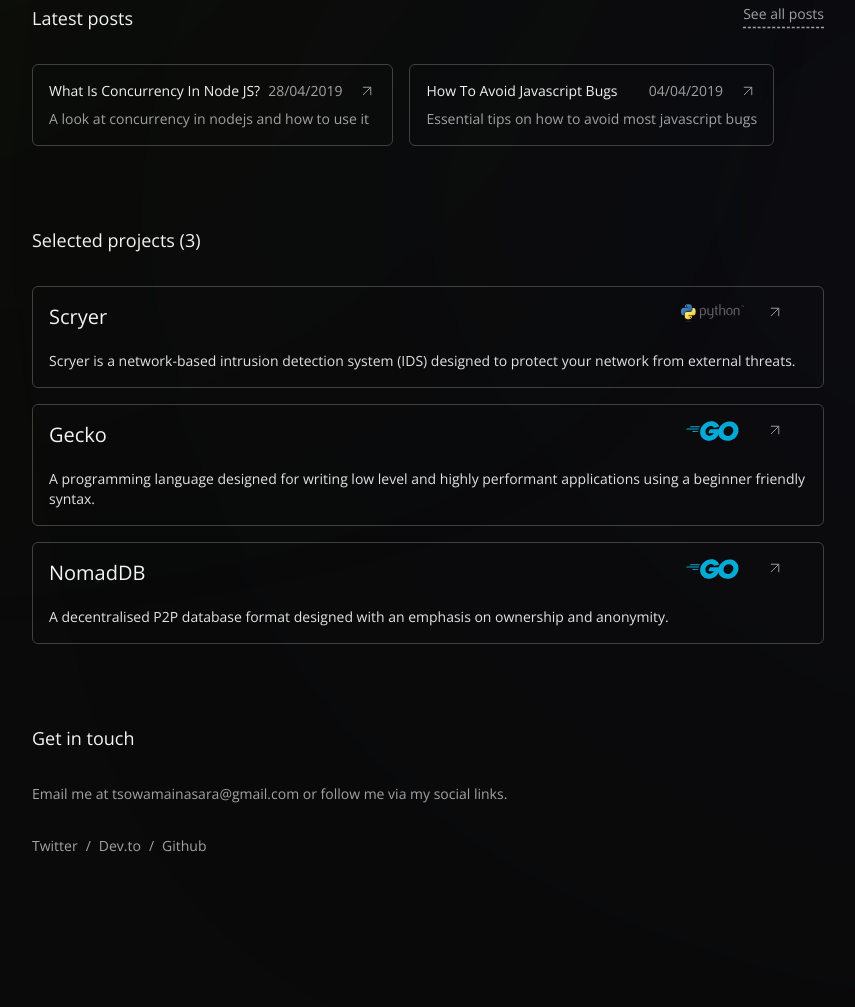
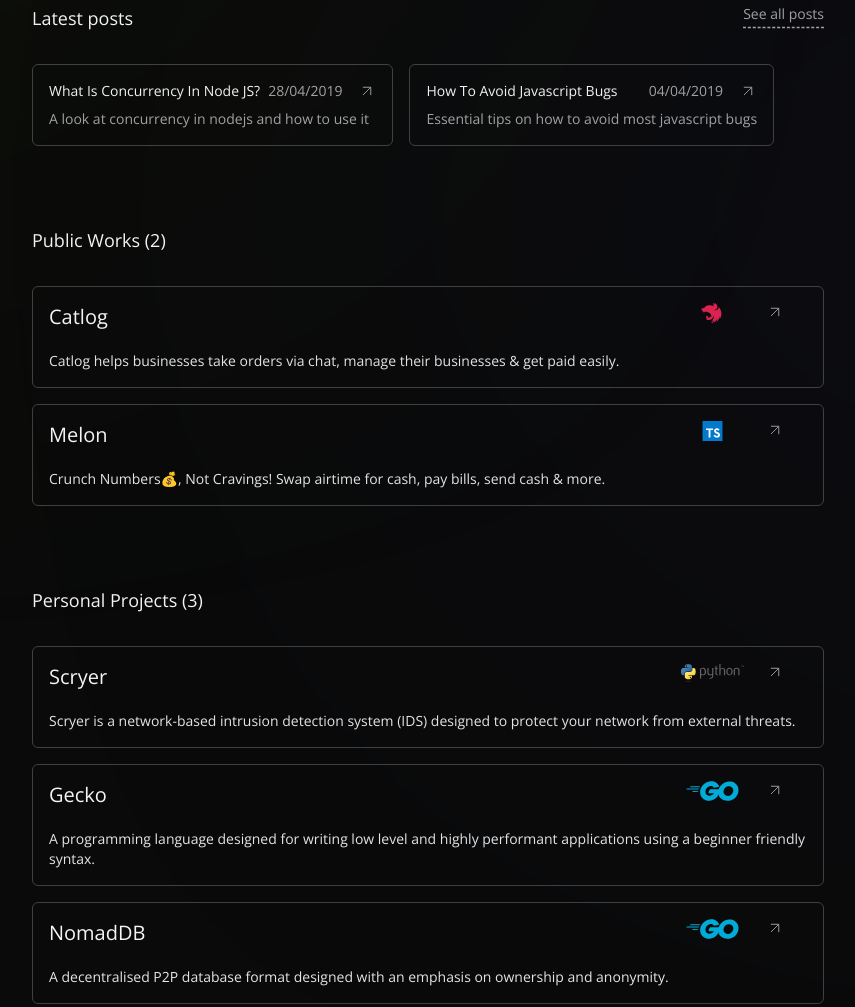
Before and after one commit to neutrino2211/neutrino2211.github.io, an Astro site: page / in a window 1280 px wide. Shown: the part 432-1439 px from the top of the page, without its empty margins (212-1067 px from the left). Before the commit the page ends 1352 px from the top, so only its background shows below. Built offline with nearby package versions, Linux system fonts and the light colour scheme; Astro itself is replaced by a stand-in of ours; some packages are replaced by stand-ins of ours; a web font is replaced by a local one.

Commit message:
Updated works

```diff
--- a/src/data/presentation.ts
+++ b/src/data/presentation.ts
@@ -16,7 +16,7 @@ const presentation: Presentation = {
   title: "Hi, I’m Mainasara 👋",
   profile: "https://res.cloudinary.com/practicaldev/image/fetch/s--sqLLTrfj--/c_fill,f_auto,fl_progressive,h_640,q_auto,w_640/https://dev-to-uploads.s3.amazonaws.com/uploads/user/profile_image/134911/76ef9492-59b9-4126-a757-7a2d64b12cec.jpeg",
   description:
-    "Hello, i'm a *backend developer* with over *4 years* of experience with *Go, Python, Node.js and Typescript*. Outside of work I work on my hobby projects and play a lot of Football Manager",
+    "Hello, i'm a *Backend & DevOps engineer* with over *5 years* of experience with *Go, Python, Node.js and Typescript*. Outside of work I work on my hobby projects and play a lot of Football Manager",
   socials: [
     {
       label: "Twitter",
@@ -30,6 +30,10 @@ const presentation: Presentation = {
       label: "Github",
       link: "https://github.com/neutrino2211",
     },
+    {
+      label: "CV",
+      link: "/Backend Developer.docx"
+    }
   ],
 };
 
--- a/src/data/projects.ts
+++ b/src/data/projects.ts
@@ -8,7 +8,28 @@ export type Project = {
   description: string;
 };
 
-const projects: Project[] = [
+export const works: Project[] = [
+  {
+    title: "Catlog",
+    tech: {
+      name: "Nest.js",
+      image: "/nestjs.svg"
+    },
+    link: "https://catlog.shop",
+    description: "Catlog helps businesses take orders via chat, manage their businesses & get paid easily."
+  },
+  {
+    title: "Melon",
+    tech: {
+      name: "Typescript",
+      image: "/typescript-2.svg"
+    },
+    link: "https://usemelon.co",
+    description: "Crunch Numbers💰, Not Cravings! Swap airtime for cash, pay bills, send cash & more."
+  }
+];
+
+export const projects: Project[] = [
   {
     title: "Scryer",
     tech: {
@@ -37,5 +58,3 @@ const projects: Project[] = [
     description: "A decentralised P2P database format designed with an emphasis on ownership and anonymity."
   },
 ];
-
-export default projects;
--- a/src/pages/index.astro
+++ b/src/pages/index.astro
@@ -10,7 +10,7 @@ import Link from "@/components/shared/Link.astro";
 import convertAsteriskToStrongTag from "@/utils/convertAsteriskToStrongTag";
 
 import presentation from "@/data/presentation";
-import projects from "@/data/projects";
+import {projects, works} from "@/data/projects";
 
 const posts = (await getCollection("posts")).sort(function (first, second) {
   return new Date(second.data.published_at).getTime() - new Date(first.data.published_at).getTime();
@@ -75,7 +75,23 @@ const posts = (await getCollection("posts")).sort(function (first, second) {
     <article class="flex flex-col gap-8">
       <header class="flex w-full flex-row justify-between gap-2">
         <h3 class="text-lg text-neutral-100">
-          Selected projects ({projects.length})
+          Public Works ({works.length})
+        </h3>
+      </header>
+      {works.length === 0 && <p>Oops, I must work^^^^^</p>}
+
+      <section class="flex flex-col gap-4">
+        {
+          works.length !== 0 &&
+            works.map((project) => <ProjectCard {...project} />)
+        }
+      </section>
+    </article>
+
+    <article class="flex flex-col gap-8">
+      <header class="flex w-full flex-row justify-between gap-2">
+        <h3 class="text-lg text-neutral-100">
+          Personal Projects ({projects.length})
         </h3>
       </header>
       {projects.length === 0 && <p>Oops, I must work^^^^^</p>}
```
Also changed, not shown: public/nestjs.svg (added), public/typescript-2.svg (added), 1 other file.
